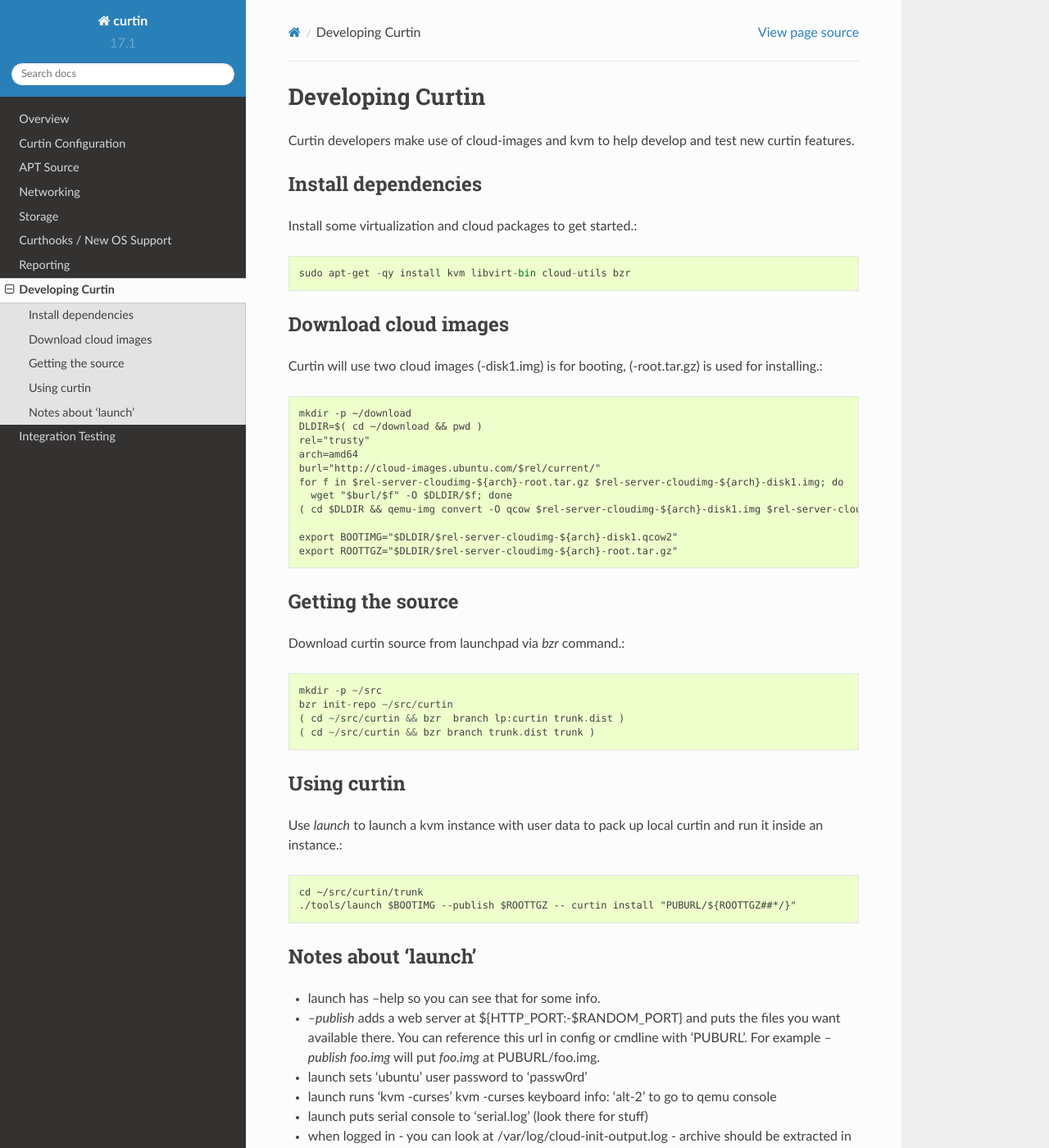
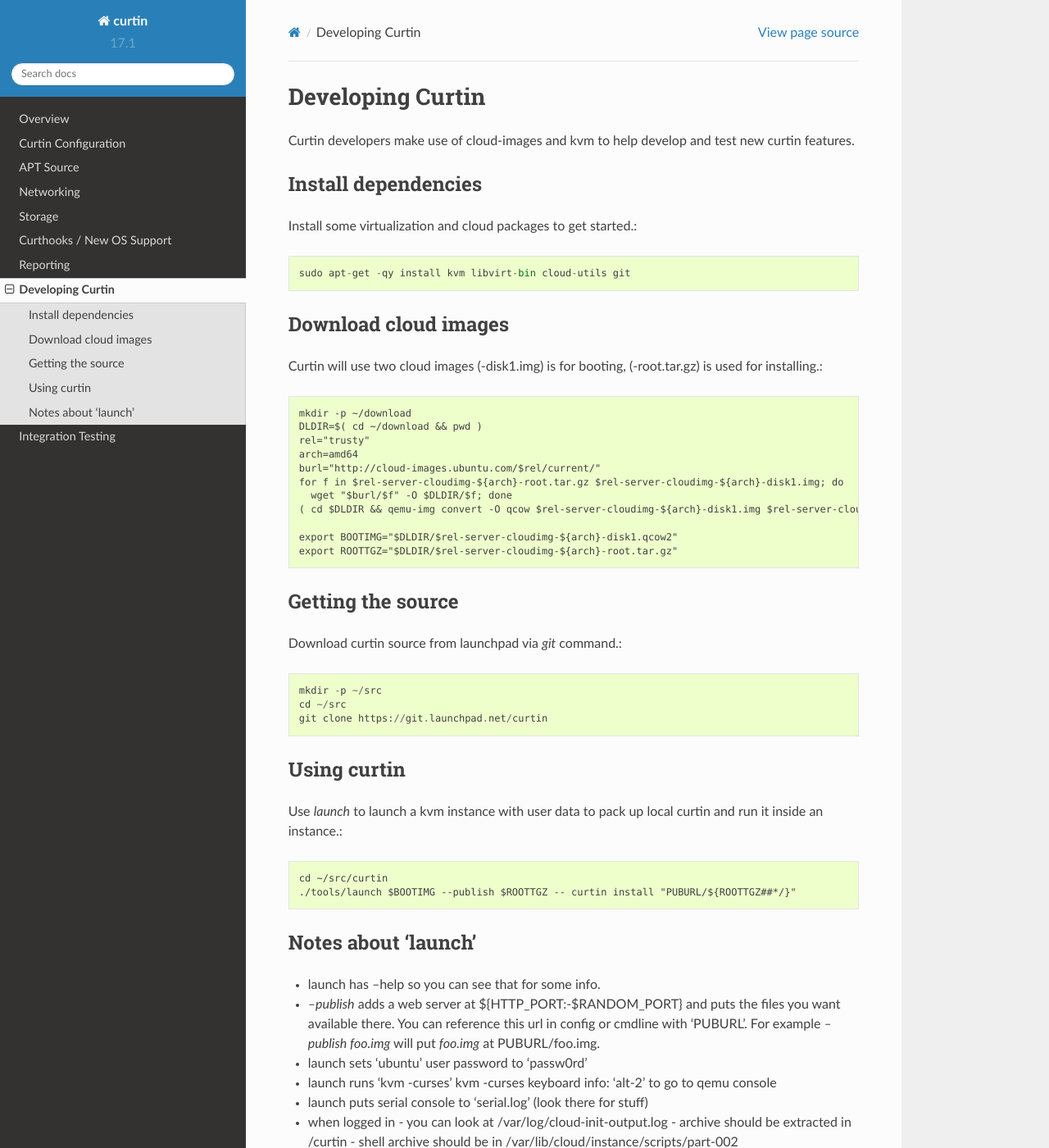
Before and after one commit to canonical/curtin, a Sphinx documentation site: the page built from doc/topics/development.rst, in a window 1280 px wide and 1400 px high. Shown: the whole window at 82% size. Built offline with Sphinx 7.4.7 and the Read the Docs theme 2.0.0, drawn with Linux system fonts in a browser that asks for light colours.

Commit message:
Switch uses of bzr to git, borrow from cloud-init git workflow.
Basically replace all references to bzr. git-describe and experience
in cloud-init make this fairly painless.

 - curtin/version.py
   replace usage of 'bzr revno' with 'git-describe'.
   versions 'packed' from git will show a version like 17.1-5-gdfd3389f.

 - debian/changelog.trunk
   remove the hard coded version string.

 - tools/export-tarball, tools/make-tarball:
   replace export-tarball with a version of make-tarball taken from
   cloud-init.

 - tools/build-deb, update to use git-describe and make-tarball.
   Also set some default parameters (-S -d -us -uc).

 - doc/, tox.ini, just replace bzr with git.

 - tools/new-upstream-snapshot: copy from cloud-init debian/

```diff
--- a/doc/topics/development.rst
+++ b/doc/topics/development.rst
@@ -10,7 +10,7 @@ Install dependencies
 
 Install some virtualization and cloud packages to get started.::
 
-  sudo apt-get -qy install kvm libvirt-bin cloud-utils bzr
+  sudo apt-get -qy install kvm libvirt-bin cloud-utils git
 
 
 Download cloud images
@@ -33,19 +33,18 @@ Curtin will use two cloud images (-disk1.img) is for booting,
 
 Getting the source
 ==================
-Download curtin source from launchpad via `bzr` command.::
+Download curtin source from launchpad via `git` command.::
 
   mkdir -p ~/src
-  bzr init-repo ~/src/curtin
-  ( cd ~/src/curtin && bzr  branch lp:curtin trunk.dist )
-  ( cd ~/src/curtin && bzr branch trunk.dist trunk )
+  cd ~/src
+  git clone https://git.launchpad.net/curtin
 
 Using curtin
 ============
 Use `launch` to launch a kvm instance with user data to pack up
 local curtin and run it inside an instance.::
 
-  cd ~/src/curtin/trunk
+  cd ~/src/curtin
   ./tools/launch $BOOTIMG --publish $ROOTTGZ -- curtin install "PUBURL/${ROOTTGZ##*/}"
 
 
```
Also changed, not shown: curtin/version.py (+7 -7 lines), 10 other files.
